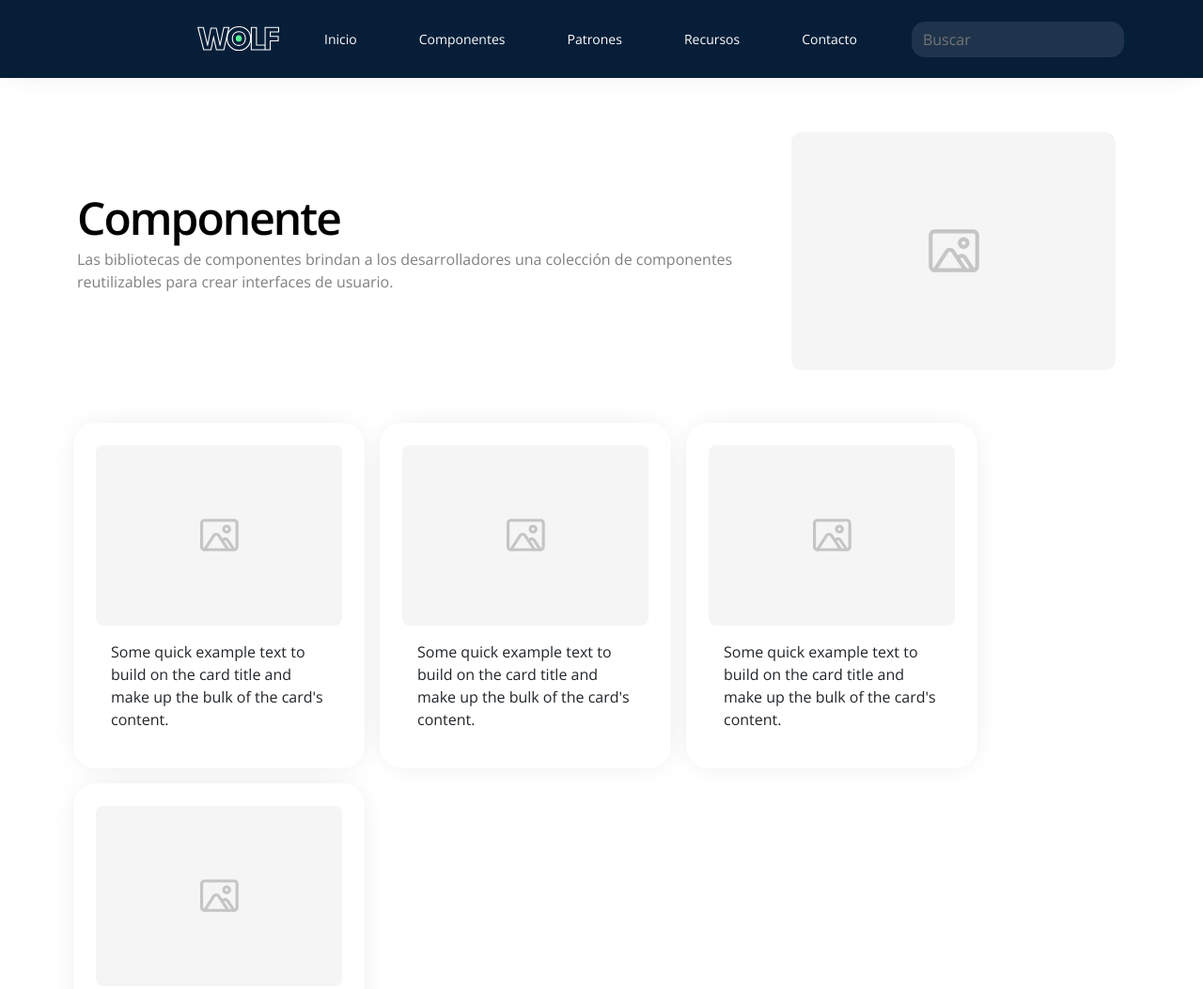
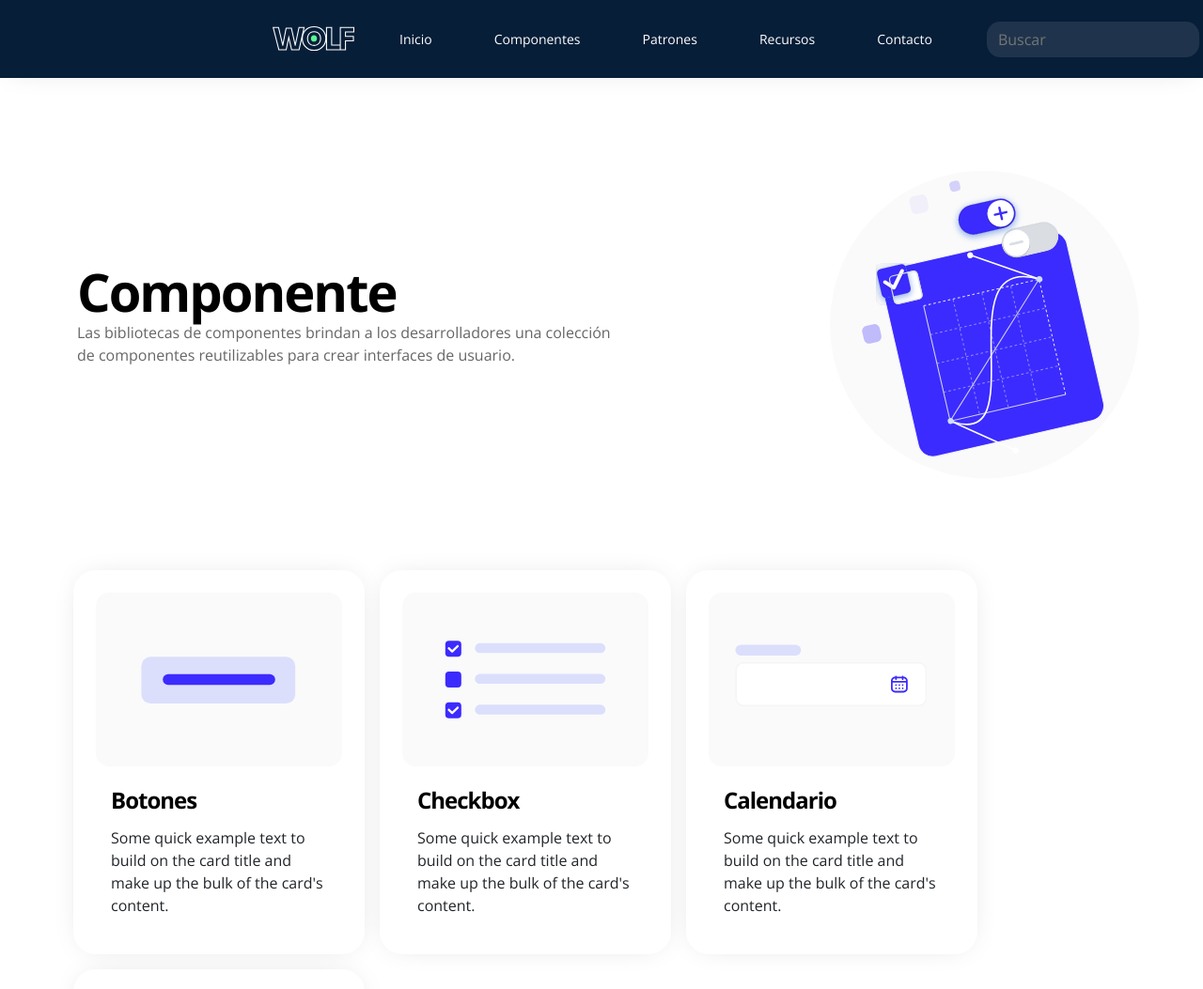
Before and after one commit to AnnyLeanez/Proyecto-W, a plain HTML site: page pages/componentes.html in a window 1280 px wide. Shown: the top 1053 px of the page at 94% size. Drawn offline with nearby package versions, Linux system fonts and the light colour scheme.

Commit message:
segunda entrega proyecto final

```diff
--- a/css/main.css
+++ b/css/main.css
@@ -36,7 +36,8 @@ ul {
 
 
 .texto-gris {
-    color: grey;
+    color: #666666;
+
 }
 
 h1 {
@@ -51,19 +52,28 @@ h1 {
 }
 
 h2 {
-    font-size: 48px;
-    font-weight: 600;
+    font-size: 56px;
+    font-weight: 700;
     line-height: 48px;
     letter-spacing: -2px;
     color:rgb(0, 0, 0);
 }
 
 h3 {
-    font-size: 32px;
+    font-size: 30px;
     line-height: 40px;
-    letter-spacing: -2px;
+    letter-spacing: -1.5px;
     color:rgb(0, 0, 0);
 }
+
+h4 {
+    font-size: 24px;
+    font-weight: 700;
+    line-height: 40px;
+    letter-spacing: -1px;
+    color:rgb(0, 0, 0);
+}
+
 
 .hero {
     display: grid;
@@ -103,7 +113,7 @@ h3 {
 
  .center{
     text-align: center;
-    padding-top: 50px;
+    padding-top: 100px;
 }
 
 .cards {
@@ -115,6 +125,12 @@ h3 {
     margin: 8px;
     box-shadow: 0px 0px 30px -10px rgba(0, 0, 0, 0.15);
 }
+
+.cards:hover {
+    transform: scale(106%,106%);
+    transition: 1s;
+    font-size: 1rem;
+  }
 
 .cards__home {
     text-align: left;
@@ -153,7 +169,7 @@ footer{
 }
 
 .logo-header {
-    padding: 10px 40px 10px 10px;
+    padding: 10px 40px 10px 90px;
     animation-duration: 3s;
     animation-name: aparecer;
     animation-iteration-count:initial;
--- a/pages/componentes.html
+++ b/pages/componentes.html
@@ -14,6 +14,7 @@
     <header>
         <nav class="navbar navbar-expand-lg">
             <img class="logo-header" src="../images/logo.svg" alt="Logo">
+            <div class="navbar-collapse">
                 <ul class="navbar-nav mr-auto">
                     <li class="nav-item button-header">
                         <a class="button-color nav-link" href="../index.html"> Inicio</a>
@@ -30,20 +31,21 @@
                     <li class="nav-item button-header">
                         <a class="button-color nav-link" href="contacto.html"> Contacto</a>
                     </li>
+                </ul>
+            </div>
             <form class="form-inline">
                 <input class="input-buscador" type="search" placeholder="Buscar" aria-label="Search">
             </form>
-            </ul>
         </nav>
     </header>
     <div class="container col-xxl-8 py-5">
         <div class="row align-items-center">
             <div class="col-lg-8">
                 <h2>Componente</h2>
-                <p class="texto-gris">Las bibliotecas de componentes brindan a los desarrolladores una colección de componentes reutilizables para crear interfaces de usuario. </p>
+                <p class="texto-gris">Las bibliotecas de componentes brindan a los desarrolladores una colección <br> de componentes reutilizables para crear interfaces de usuario. </p>
             </div>
             <div class="col-10 col-sm-8 col-lg-4">
-                <img src="../images/placeholder.svg">
+                <img src="../images/componentes.svg">
             </div>
         </div>
     </div>
@@ -53,26 +55,30 @@
     <section class="container">
         <div class="row">
             <div class="cards col-lg-3">
-                <img class="card-img-top" src="../images/placeholder.svg" alt="Componente">
+                <img class="card-img-top" src="../images/botones.svg" alt="Componente">
                 <div class="card-body">
+                    <h4>Botones</h4>
                 <p class="card-text">Some quick example text to build on the card title and make up the bulk of the card's content.</p>
                 </div>
             </div>
             <div class="cards col-lg-3">
-                <img class="card-img-top" src="../images/placeholder.svg" alt="Componente">
+                <img class="card-img-top" src="../images/checkbox.svg" alt="Componente">
                 <div class="card-body">
+                    <h4>Checkbox</h4>
                 <p class="card-text">Some quick example text to build on the card title and make up the bulk of the card's content.</p>
                 </div>
             </div>
             <div class="cards col-lg-3">
-                <img class="card-img-top" src="../images/placeholder.svg" alt="Componente">
+                <img class="card-img-top" src="../images/calendario.svg" alt="Componente">
                 <div class="card-body">
+                    <h4>Calendario</h4>
                 <p class="card-text">Some quick example text to build on the card title and make up the bulk of the card's content.</p>
                 </div>
             </div>
             <div class="cards col-lg-3">
-                <img class="card-img-top" src="../images/placeholder.svg" alt="Componente">
+                <img class="card-img-top" src="../images/migas.svg" alt="Componente">
                 <div class="card-body">
+                <h4>Migas de pan</h4>
                 <p class="card-text">Some quick example text to build on the card title and make up the bulk of the card's content.</p>
                 </div>
             </div>
```
Also changed, not shown: index.html (+1 -1 lines), pages/contacto.html (+3 -1 lines), pages/patrones.html (+3 -1 lines), pages/recursos.html (+3 -1 lines), images/botones.svg (added), images/calendario.svg (added), images/checkbox.svg (added), images/componentes.png (added), images/componentes.svg (added), images/migas.svg (added). Lines whose indentation alone changed are shown as unchanged.
